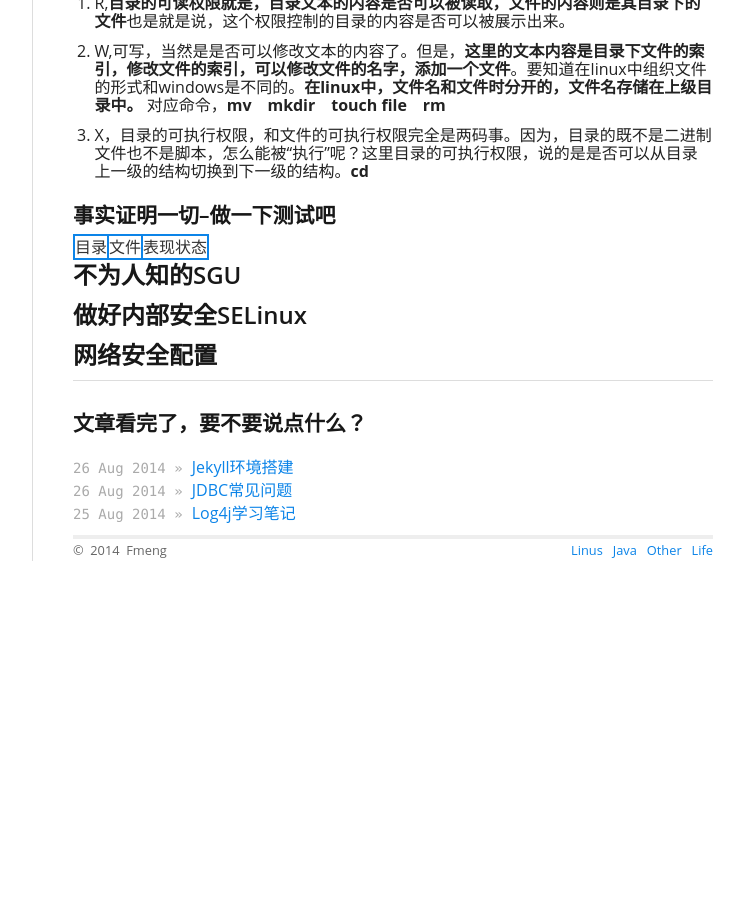
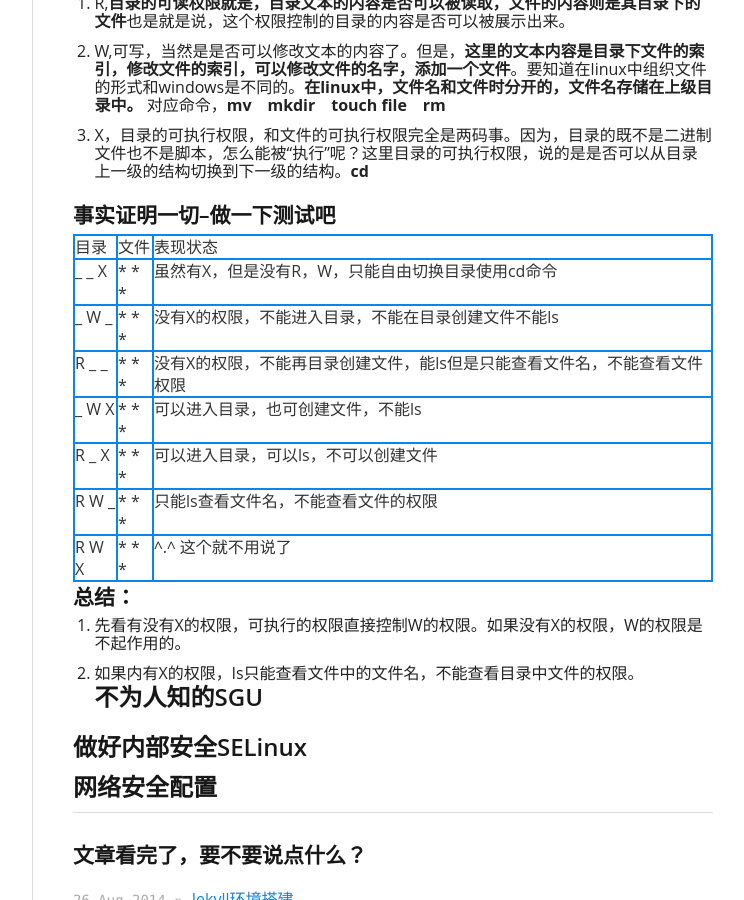
Before and after one commit to fmeng/fmeng.github.io, a Jekyll site: the page built from _posts/2014-08-26-linux-quanxiant.md, in a window 1280 px wide and 900 px high, scrolled down 935 px. Shown: the whole window, without its empty margins (378-1122 px from the left). Built offline with Jekyll 4.4.1, drawn with Linux system fonts in a browser that asks for light colours; Markdown is read by kramdown in place of the engine named in the settings; comment, search, counter and statistics services are not loaded; before the commit the page ends 1496 px from its top, so only the background shows below that.

Commit message:
rwx权限

```diff
--- a/_posts/2014-08-26-linux-quanxiant.md
+++ b/_posts/2014-08-26-linux-quanxiant.md
@@ -30,7 +30,19 @@ categories:
 
 <table class="meng">
 <tr><td>目录</td><td>文件</td><td>表现状态</td></tr>
+<tr><td>_ _ X</td><td>* * * </td><td>虽然有X，但是没有R，W，只能自由切换目录使用cd命令</td></tr>
+<tr><td>_ W _</td><td>* * * </td><td>没有X的权限，不能进入目录，不能在目录创建文件不能ls</td></tr>
+<tr><td>R _ _</td><td>* * * </td><td>没有X的权限，不能再目录创建文件，能ls但是只能查看文件名，不能查看文件权限</td></tr>
+<tr><td>_ W X</td><td>* * * </td><td>可以进入目录，也可创建文件，不能ls</td></tr>
+<tr><td>R _ X</td><td>* * * </td><td>可以进入目录，可以ls，不可以创建文件</td></tr>
+<tr><td>R W _</td><td>* * * </td><td>只能ls查看文件名，不能查看文件的权限</td></tr>
+<tr><td>R W X</td><td>* * * </td><td>^.^ 这个就不用说了</td></tr>
 </table>
+
+#### 总结： ####
+
+1. 先看有没有X的权限，可执行的权限直接控制W的权限。如果没有X的权限，W的权限是不起作用的。
+2. 如果内有X的权限，ls只能查看文件中的文件名，不能查看目录中文件的权限。
 ## 不为人知的SGU ##
 
 ## 做好内部安全SELinux ##
```
